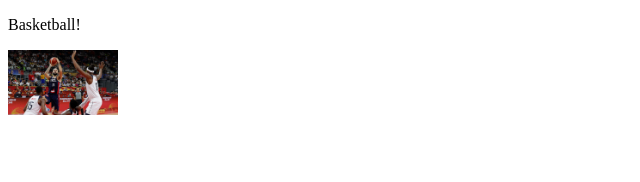
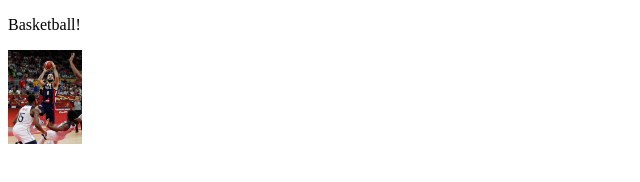
Before and after one commit to AggHim/AggHim.github.io, a plain HTML site: page index.html in a window 1280 px wide. Shown: the whole page, without its empty margins (0-640 px from the left). Drawn offline with Linux system fonts and the light colour scheme.

Commit message:
Update index.html

```diff
--- a/index.html
+++ b/index.html
@@ -4,6 +4,6 @@
   </head>
   <body>
      <p>Basketball!</p>
-     <img src='image-1c.jpg' width="110px" height="65px">
+     <img src='74.jpg' width="74px" height="94px">
   </body>
 </html>
```
